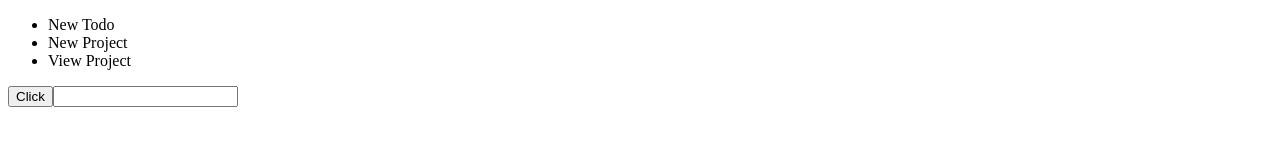
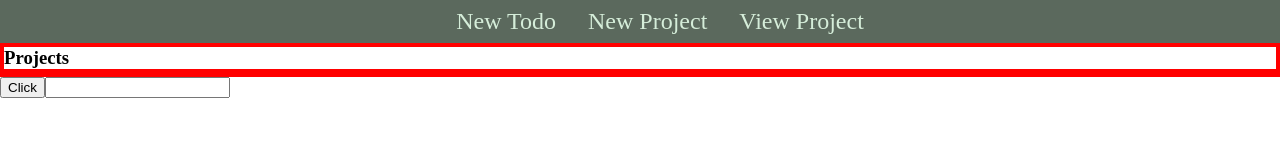
Before and after one commit to Gsutna19/todo-list, a website with bundled scripts: page dist/index.html in a window 1280 px wide. Built offline with nearby package versions, Linux system fonts and the light colour scheme.

Commit message:
Display content and minor bug fixes

```diff
--- a/package.json
+++ b/package.json
@@ -6,6 +6,7 @@
   "main": "index.js",
   "scripts": {
     "test": "echo \"Error: no test specified\" && exit 1",
+    "watch": "webpack --watch",
     "build": "webpack"
   },
   "repository": {
--- /dev/null
+++ b/src/create-item.js
@@ -0,0 +1,5 @@
+
+
+export default function createItem() {
+
+}
--- a/src/display.js
+++ b/src/display.js
@@ -1,5 +1,27 @@
 // DOM Setter
-export { header };
+import Check from './item-check.js';
+import Prio from './item-priority.js';
+import Describe from './item-description.js';
+import Note from './item-notes.js';
+import Due from './item-due-date.js';
+export { content, sideBox, header, todo };
+
+// Display Todo
+const todo = document.createElement('div');
+// const itemName = document.createElement('h3');
+// itemName.innerHTML = "Head 3"
+const date = document.createElement('p');
+date.textContent = "Day 1";
+const priority = document.createElement('p');
+const description = document.createElement('p');
+const note = document.createElement('p');
+
+// itemName.classList.add('name');
+date.classList.add('date');
+priority.classList.add('prio');
+description.classList.add('description');
+note.classList.add('note');
+
 
 // Header Menu
 const header = document.createElement('ul');
@@ -14,5 +36,31 @@ op3.textContent = "View Project";
 header.appendChild(op1);
 header.appendChild(op2);
 header.appendChild(op3);
+console.log(header)
 
-//
+// Content
+const content = document.createElement('div');
+content.classList.add('content');
+// Move code below to create todo item into create-item.js, check display TODO for rest of code
+// content.appendChild('itemName');
+// content.appendChild('date');
+// content.appendChild('priority');
+// content.appendChild('description');
+// content.appendChild('note');
+console.log(content)
+
+// Side Display
+const sideBox = document.createElement('div');
+const proList = document.createElement('h3');
+
+sideBox.classList.add('side');
+proList.textContent = "Projects";
+
+sideBox.appendChild(proList);
+
+//Main Display
+content.appendChild(sideBox);
+const items = document.createElement('div');
+items.classList.add('list');
+
+content.appendChild(items);
--- a/src/index.js
+++ b/src/index.js
@@ -1,11 +1,12 @@
 import Item from './list-item.js';
+import './style.css';
 import Project from './project.js';
 import Check from './item-check.js';
 import Prio from './item-priority.js';
 import Describe from './item-description.js';
 import Note from './item-notes.js';
 import Due from './item-due-date.js';
-import { header } from './display.js';
+import { content, sideBox, header } from './display.js';
 export { component };
 
 function component() {
@@ -18,6 +19,7 @@ function component() {
     // element.innerHTML = "Hello from index js with webpack!";
 
 
+    // document.body.appendChild(element);
     document.body.appendChild(btn);
 
     btn.onclick = () => {
@@ -28,7 +30,7 @@ function component() {
         console.log(newItem);
         console.log(Check(newItem));
         console.log(Prio(newItem, 1));
-        console.log(newProject.add("First"));
+        // console.log(newProject.add("First"));
         console.log(Describe(newItem));
         console.log(Note(newItem));
         console.log(Due(newItem));
@@ -38,4 +40,6 @@ function component() {
     return element;
 }
 document.body.appendChild(header);
+// content.appendChild(component());
+document.body.appendChild(content);
 document.body.appendChild(component());
--- /dev/null
+++ b/src/style.css
@@ -0,0 +1,34 @@
+:root {
+    --light-bg: #D5EDD9;
+    --dark-bg: #5B695D;
+    --light-txt: #D5EDD9;
+    --dark-txt: #5B695D;
+    --yellow: #EBCA49;
+    --dk-red: #9E3021;
+    --light-red: #EB7B6C;
+}
+
+* {
+    margin: 0;
+}
+
+ul {
+    display: flex;
+    background-color: var(--dark-bg);
+    color: var(--light-txt);
+    justify-content: center;
+}
+
+li {
+    font-size: 1.5rem;
+    list-style: none;
+    padding: 8px 16px;
+}
+
+div {
+    border: 2px solid red;
+}
+
+/* .side {
+    width: 20%;
+} */
--- a/webpack.config.js
+++ b/webpack.config.js
@@ -10,6 +10,7 @@ module.exports = {
     plugins: [
         new HtmlWebpackPlugin({
           title: 'Todo List',
+          minify: false,
         }),
       ],
     output: {
```
Also changed, not shown: dist/index.bundle.js, dist/index.html, dist/item.bundle.js (added).
